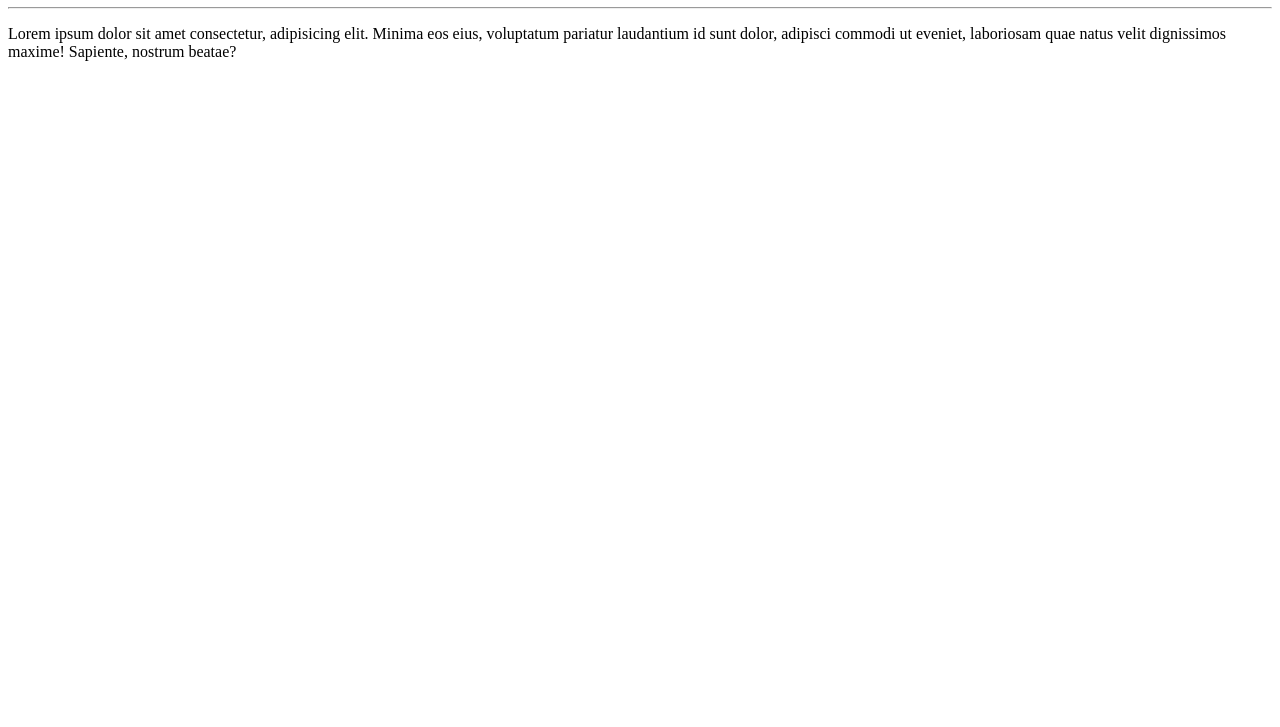
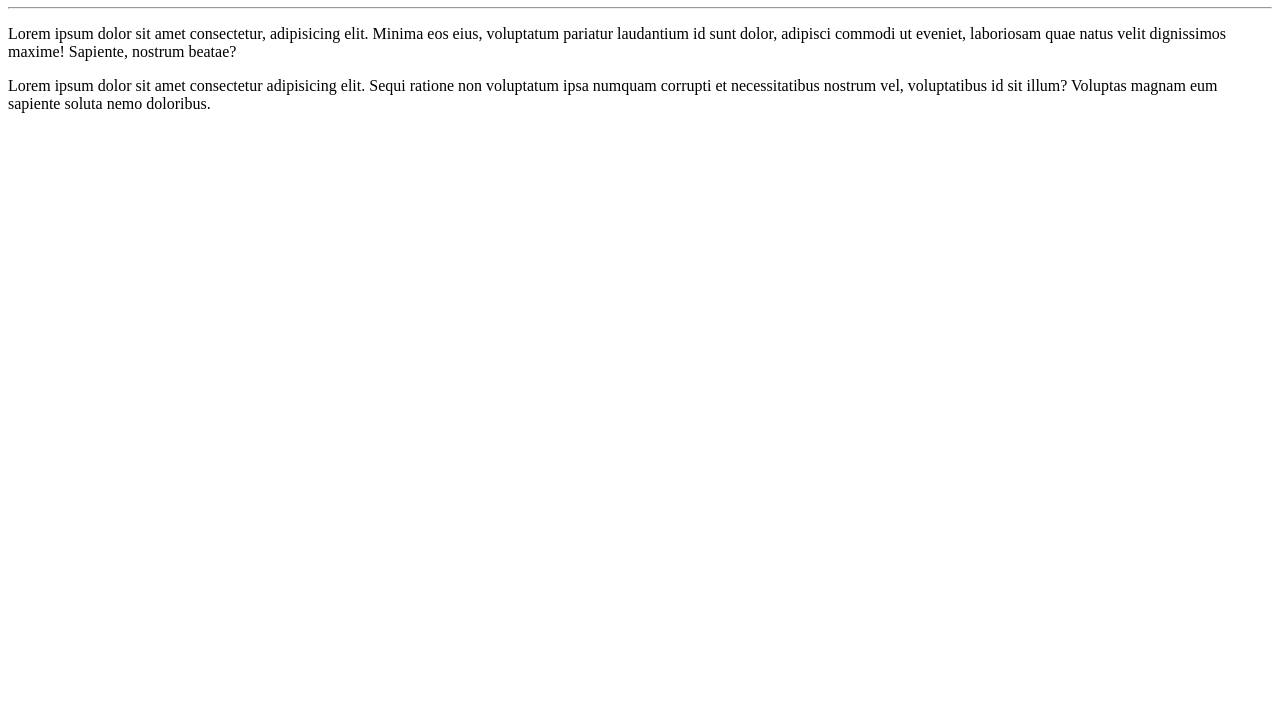
Before and after one commit to Fabi-Boniolo/Ola-Mundo, a plain HTML site: page site-exemplo/index.html in a window 1280 px wide. Shown: the part 73-800 px from the top of the page. Drawn offline with Linux system fonts and the light colour scheme.

Commit message:
Adicionei um parágrafo

```diff
--- a/site-exemplo/index.html
+++ b/site-exemplo/index.html
@@ -11,6 +11,7 @@
     <h1>Olá, mundo!</h1>
     <hr>
     <p>Lorem ipsum dolor sit amet consectetur, adipisicing elit. Minima eos eius, voluptatum pariatur laudantium id sunt dolor, adipisci commodi ut eveniet, laboriosam quae natus velit dignissimos maxime! Sapiente, nostrum beatae?</p>
+    <p>Lorem ipsum dolor sit amet consectetur adipisicing elit. Sequi ratione non voluptatum ipsa numquam corrupti et necessitatibus nostrum vel, voluptatibus id sit illum? Voluptas magnam eum sapiente soluta nemo doloribus.</p>
 
 </body>
 
```
